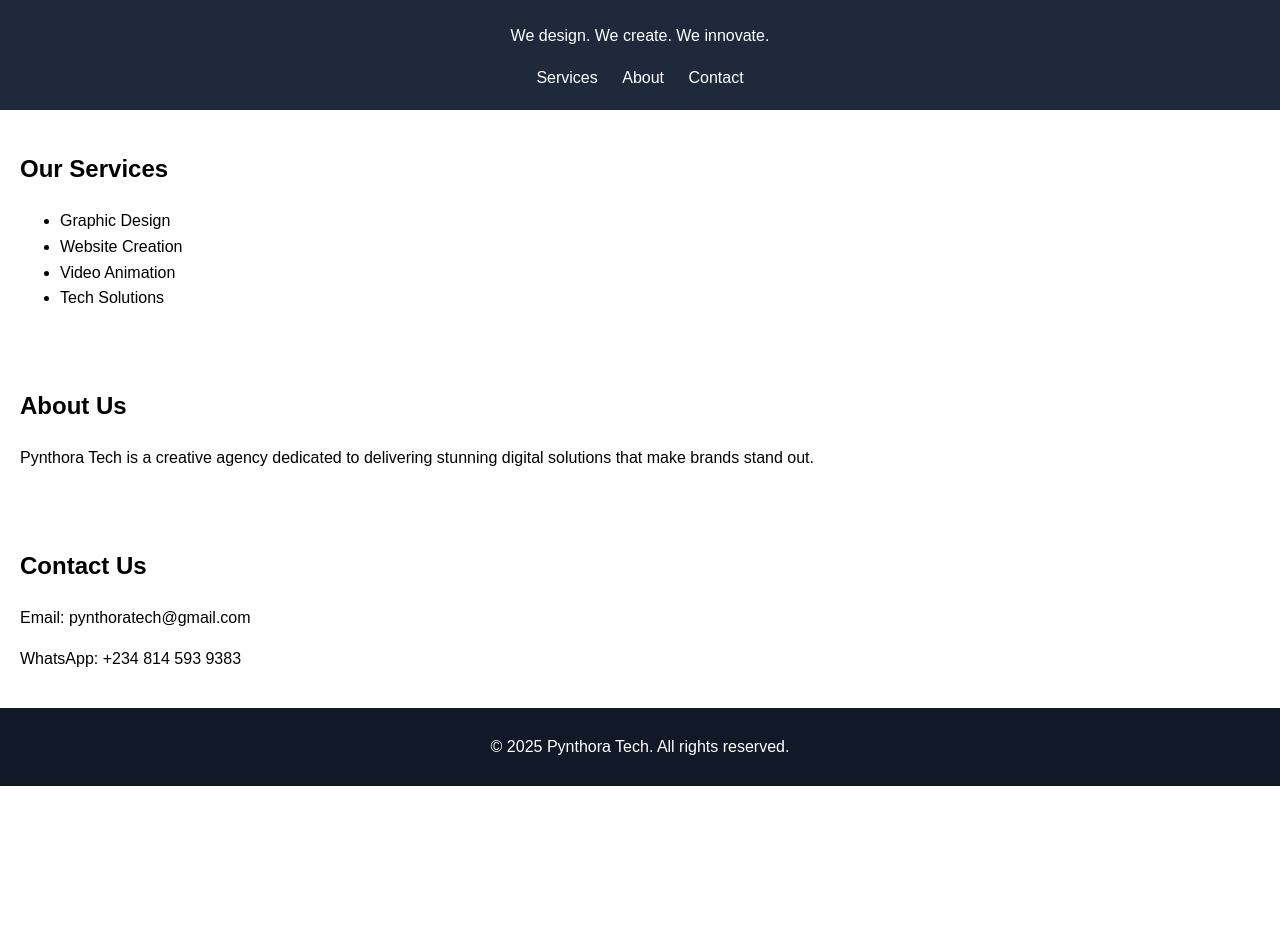
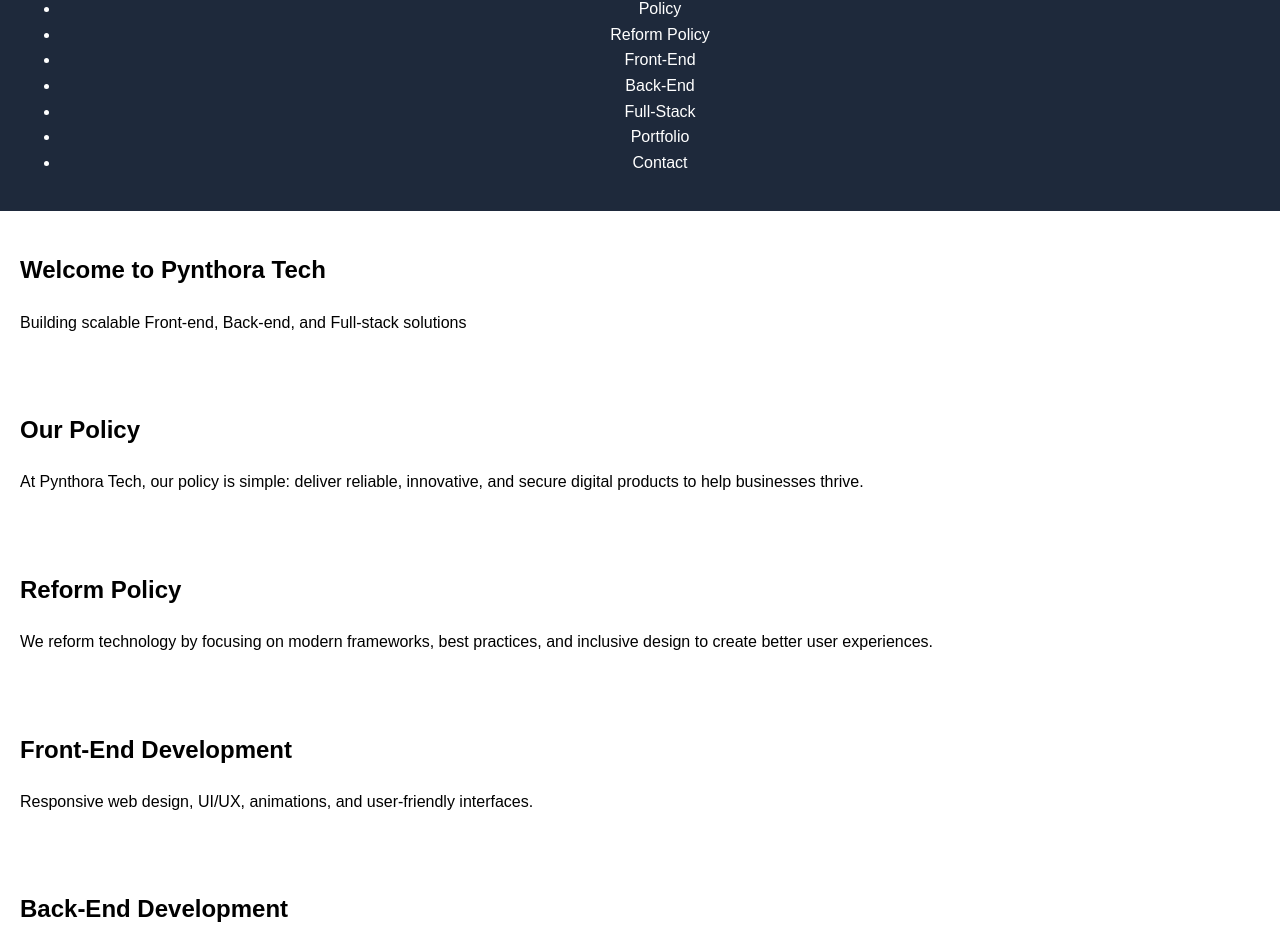
Before and after one commit to pynthoratech-dev/pynthora-tech, a plain HTML site: page index.html in a window 1280 px wide. Shown: the part 91-1042 px from the top of the page. Before the commit the page ends 877 px from the top, so only its background shows below. Drawn offline with Linux system fonts and the light colour scheme.

Commit message:
index.html

```diff
--- a/index.html
+++ b/index.html
@@ -1,45 +1,91 @@
-<!doctype html>
+<!DOCTYPE html>
 <html lang="en">
 <head>
   <meta charset="UTF-8">
   <meta name="viewport" content="width=device-width, initial-scale=1.0">
-  <title>Pynthora Tech — Creative Digital Agency</title>
+  <title>Pynthora Tech – Full Stack Solutions</title>
   <link rel="stylesheet" href="style.css">
 </head>
 <body>
+  <!-- Navbar -->
   <header>
-    <h1>Pynthora Tech</h1>
-    <p>We design. We create. We innovate.</p>
+    <div class="logo">
+      <img src="images/logo.png" alt="Pynthora Tech Logo">
+    </div>
     <nav>
-      <a href="#services">Services</a>
-      <a href="#about">About</a>
-      <a href="#contact">Contact</a>
+      <ul>
+        <li><a href="#home">Home</a></li>
+        <li><a href="#policy">Policy</a></li>
+        <li><a href="#reform">Reform Policy</a></li>
+        <li><a href="#frontend">Front-End</a></li>
+        <li><a href="#backend">Back-End</a></li>
+        <li><a href="#fullstack">Full-Stack</a></li>
+        <li><a href="#portfolio">Portfolio</a></li>
+        <li><a href="#contact">Contact</a></li>
+      </ul>
     </nav>
   </header>
 
-  <section id="services">
-    <h2>Our Services</h2>
-    <ul>
-      <li>Graphic Design</li>
-      <li>Website Creation</li>
-      <li>Video Animation</li>
-      <li>Tech Solutions</li>
-    </ul>
+  <!-- Hero -->
+  <section id="home" class="hero">
+    <h1>Welcome to Pynthora Tech</h1>
+    <p>Building scalable Front-end, Back-end, and Full-stack solutions</p>
   </section>
 
-  <section id="about">
-    <h2>About Us</h2>
-    <p>Pynthora Tech is a creative agency dedicated to delivering stunning digital solutions that make brands stand out.</p>
+  <!-- Policy -->
+  <section id="policy">
+    <h2>Our Policy</h2>
+    <p>At Pynthora Tech, our policy is simple: deliver reliable, innovative, and secure digital products to help businesses thrive.</p>
   </section>
 
+  <!-- Reform Policy -->
+  <section id="reform">
+    <h2>Reform Policy</h2>
+    <p>We reform technology by focusing on modern frameworks, best practices, and inclusive design to create better user experiences.</p>
+  </section>
+
+  <!-- Front-end -->
+  <section id="frontend">
+    <h2>Front-End Development</h2>
+    <p>Responsive web design, UI/UX, animations, and user-friendly interfaces.</p>
+  </section>
+
+  <!-- Back-end -->
+  <section id="backend">
+    <h2>Back-End Development</h2>
+    <p>Server logic, API integrations, database management, and secure authentication.</p>
+  </section>
+
+  <!-- Full-stack -->
+  <section id="fullstack">
+    <h2>Full-Stack Solutions</h2>
+    <p>Combining both front-end and back-end expertise to deliver complete, end-to-end products.</p>
+  </section>
+
+  <!-- Portfolio -->
+  <section id="portfolio">
+    <h2>Our Work</h2>
+    <div class="portfolio-container">
+      <div class="portfolio-item">Project 1</div>
+      <div class="portfolio-item">Project 2</div>
+      <div class="portfolio-item">Project 3</div>
+    </div>
+  </section>
+
+  <!-- Contact -->
   <section id="contact">
     <h2>Contact Us</h2>
-    <p>Email: pynthoratech@gmail.com</p>
-    <p>WhatsApp: +234 814 593 9383</p>
+    <div class="social-links">
+      <a href="https://facebook.com" target="_blank">Facebook</a>
+      <a href="https://instagram.com" target="_blank">Instagram</a>
+      <a href="https://wa.me/2348145939383" target="_blank">WhatsApp</a>
+      <a href="mailto:pynthoratech@gmail.com">Email</a>
+    </div>
   </section>
 
+  <!-- Footer -->
   <footer>
-    <p>&copy; 2025 Pynthora Tech. All rights reserved.</p>
+    <p>© 2025 Pynthora Tech. All rights reserved.</p>
   </footer>
 
   <script src="script.js"></script>
```
